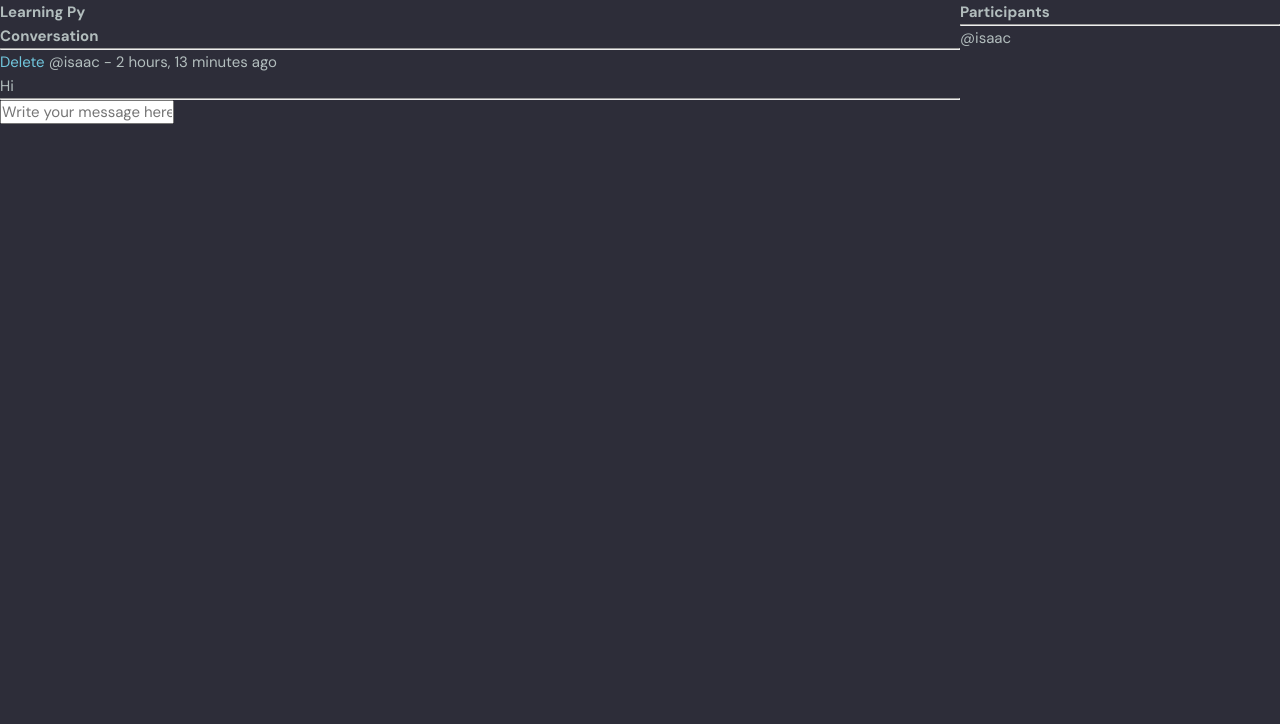
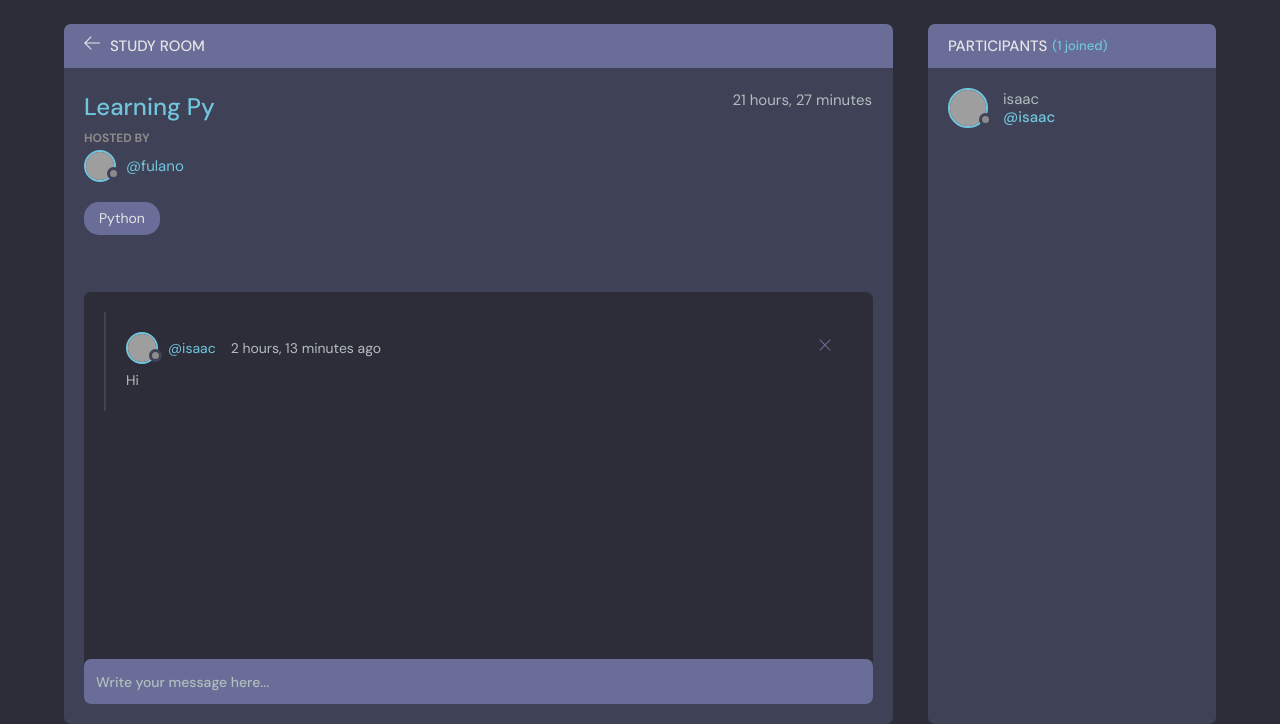
Before and after one commit to IsaacNascimento/StudyBud_Django, a Django app: page /room/7/ in a window 1280 px wide. Shown: the part 76-800 px from the top of the page. Run offline with Django 4.2, Linux system fonts and the light colour scheme; a user stored in the database is signed in; data comes from the database, SQL or seed files in the repository; both versions use the stored data as it was after the commit; grey boxes are pictures that could not be loaded.

Commit message:
Room template. Messages, delete links. NavBar link to profile. Room page ready.

```diff
--- a/studybud/base/templates/base/components/topics_component.html
+++ b/studybud/base/templates/base/components/topics_component.html
@@ -17,7 +17,7 @@
     </li>
 
   </ul>
-  <a class="btn btn--link" href="topics.html">
+  <a class="btn btn--link" href="#">
     More
     <svg version="1.1" xmlns="http://www.w3.org/2000/svg" width="32" height="32" viewBox="0 0 32 32">
       <title>chevron-down</title>
--- a/studybud/base/templates/base/home.html
+++ b/studybud/base/templates/base/home.html
@@ -54,7 +54,6 @@
       </div>
 
       {% include 'base/components/feed_component.html' %}
-
     </div>
     <!-- Room List End -->
 
--- a/studybud/base/templates/base/profile.html
+++ b/studybud/base/templates/base/profile.html
@@ -17,8 +17,8 @@
             </div>
           </div>
           <div class="profile__info">
-            <h3>Dennis Kardasian Ivy</h3>
-            <p>@dennis_ivy</p>
+            <h3>{{user.username}}</h3>
+            <p>@{{user.username}}</p>
             <a href="edit-user.html" class="btn btn--main btn--pill">Edit Profile</a>
           </div>
           <div class="profile__about">
--- a/studybud/base/templates/base/room.html
+++ b/studybud/base/templates/base/room.html
@@ -1,58 +1,148 @@
-{% extends 'index.html' %} {% block content %}
+{% extends 'index.html' %}
 
-<style>
-    .room-container {
-        display: grid;
-        grid-template-columns: 3fr 1fr;
-    }
-</style>
+{% block content %}
+    <main class="profile-page layout layout--2">
+      <div class="container">
+        <!-- Room Start -->
+        <div class="room">
+          <div class="room__top">
+            <div class="room__topLeft">
+              <a href="{% url 'home' %}">
+                <svg version="1.1" xmlns="http://www.w3.org/2000/svg" width="32" height="32" viewBox="0 0 32 32">
+                  <title>arrow-left</title>
+                  <path
+                    d="M13.723 2.286l-13.723 13.714 13.719 13.714 1.616-1.611-10.96-10.96h27.625v-2.286h-27.625l10.965-10.965-1.616-1.607z"
+                  ></path>
+                </svg>
+              </a>
+              <h3>Study Room</h3>
+            </div>
 
-<div class="room-container">
-  <div>
-    <h1>{{room.name}}</h1>
-
-    <p>{{room.description}}</p>
-
-    <div class="comment-wrapper">
-      <h3>Conversation</h3>
-      <hr />
+            {% if room.host == request.user %}
+            <div class="room__topRight">
+              <a href="{% url 'update-room' room.id%}">
+                <svg
+                  enable-background="new 0 0 24 24"
+                  height="32"
+                  viewBox="0 0 24 24"
+                  width="32"
+                  xmlns="http://www.w3.org/2000/svg"
+                >
+                  <title>edit</title>
+                  <g>
+                    <path d="m23.5 22h-15c-.276 0-.5-.224-.5-.5s.224-.5.5-.5h15c.276 0 .5.224.5.5s-.224.5-.5.5z" />
+                  </g>
+                  <g>
+                    <g>
+                      <path
+                        d="m2.5 22c-.131 0-.259-.052-.354-.146-.123-.123-.173-.3-.133-.468l1.09-4.625c.021-.09.067-.173.133-.239l14.143-14.143c.565-.566 1.554-.566 2.121 0l2.121 2.121c.283.283.439.66.439 1.061s-.156.778-.439 1.061l-14.142 14.141c-.065.066-.148.112-.239.133l-4.625 1.09c-.038.01-.077.014-.115.014zm1.544-4.873-.872 3.7 3.7-.872 14.042-14.041c.095-.095.146-.22.146-.354 0-.133-.052-.259-.146-.354l-2.121-2.121c-.19-.189-.518-.189-.707 0zm3.081 3.283h.01z"
+                      />
+                    </g>
+                    <g>
+                      <path
+                        d="m17.889 10.146c-.128 0-.256-.049-.354-.146l-3.535-3.536c-.195-.195-.195-.512 0-.707s.512-.195.707 0l3.536 3.536c.195.195.195.512 0 .707-.098.098-.226.146-.354.146z"
+                      />
+                    </g>
+                  </g>
+                </svg>
+              </a>
+              <a href="{% url 'delete-room' room.id%}">
+                <svg version="1.1" xmlns="http://www.w3.org/2000/svg" width="32" height="32" viewBox="0 0 32 32">
+                  <title>remove</title>
+                  <path
+                    d="M27.314 6.019l-1.333-1.333-9.98 9.981-9.981-9.981-1.333 1.333 9.981 9.981-9.981 9.98 1.333 1.333 9.981-9.98 9.98 9.98 1.333-1.333-9.98-9.98 9.98-9.981z"
+                  ></path>
+                </svg>
+              </a>
+            </div>
+            {% endif %}
+          </div>
+          <div class="room__box scroll">
+            <div class="room__header scroll">
+              <div class="room__info">
+                <h3>{{room.name}}</h3>
+                <span>{{room.created|timesince}}</span>
+              </div>
+              <div class="room__hosted">
+                <p>Hosted By</p>
+                <a href="{% url 'user-profile' room.host.id %}" class="room__author">
+                  <div class="avatar avatar--small">
+                    <img src="https://randomuser.me/api/portraits/men/37.jpg" />
+                  </div>
+                  <span>@{{room.host.username}}</span>
+                </a>
+              </div>
+              <!-- <div class="room__details">
+                Lorem ipsum dolor sit, amet consectetur adipisicing elit. Quasi, tenetur laudantium? Dicta repellendus
+                rerum consectetur, voluptatem repudiandae eum ea porro cupiditate provident nulla, deserunt, ab ipsum
+                corporis laboriosam deleniti molestias?
+              </div> -->
+              <span class="room__topics">{{room.topic}}</span>
+            </div>
+            <div class="room__conversation">
+              <div class="threads scroll">
 
                 {% for message in room_messages %}
-      <div>
+                <div class="thread">
+                  <div class="thread__top">
+                    <div class="thread__author">
+                      <a href="{% url 'user-profile' message.user.id %}" class="thread__authorInfo">
+                        <div class="avatar avatar--small">
+                          <img src="https://randomuser.me/api/portraits/men/37.jpg" />
+                        </div>
+                        <span>@{{message.user}}</span>
+                      </a>
+                      <span class="thread__date">{{message.created|timesince}} ago</span>
+                    </div>
+
                     {% if request.user == message.user %}
-        <a href="{% url 'delete-message' message.id%}">Delete</a>
-        {% endif %}
-        <small>@{{message.user}} - {{message.created|timesince}} ago</small>
-        <p>{{message.body}}</p>
-        <hr />
+                    <a href="{% url 'delete-message' message.id %}">
+                      <div class="thread__delete">
+                        <svg version="1.1" xmlns="http://www.w3.org/2000/svg" width="32" height="32" viewBox="0 0 32 32">
+                          <title>remove</title>
+                          <path
+                          d="M27.314 6.019l-1.333-1.333-9.98 9.981-9.981-9.981-1.333 1.333 9.981 9.981-9.981 9.98 1.333 1.333 9.981-9.98 9.98 9.98 1.333-1.333-9.98-9.98 9.98-9.981z"
+                          ></path>
+                        </svg>
                       </div>
-      {% endfor %}
-    </div>
-    {% if request.user.is_authenticated %}
-    <div class="comment-form">
-      <form method="POST" action="">
-        {% csrf_token %}
-        <input
-          type="text"
-          name="body"
-          placeholder="Write your message here..."
-        />
-      </form>
-    </div>
+                    </a>
                       {% endif %}
 
                   </div>
-
-  <div>
-    <h3>Participants</h3>
-    <hr>
-    {% for user in participants %}
-      <div>
-        <p>@{{user.username}}</p>
+                  <div class="thread__details">
+                  {{message.body}}
+                  </div>
                 </div>
                 {% endfor %}
-  </div>
-
 
               </div>
+            </div>
+          </div>
+          <div class="room__message">
+            <form action="#"><input name="" placeholder="Write your message here..." /></form>
+          </div>
+        </div>
+        <!-- Room End -->
+
+        <!--   Start -->
+        <div class="participants">
+          <h3 class="participants__top">Participants <span>({{participants.count}} joined)</span></h3>
+          <div class="participants__list scroll">
+            {% for user in participants %}
+            <a href="{% url 'user-profile' user.id %}" class="participant">
+              <div class="avatar avatar--medium">
+                <img src="https://randomuser.me/api/portraits/men/37.jpg" />
+              </div>
+              <p>
+                {{user.username}}
+                <span>@{{user.username}}</span>
+              </p>
+            {% endfor %}
+            </a>
+          </div>
+        </div>
+        <!--  End -->
+      </div>
+    </main>
+    <script src="script.js"></script>
 {% endblock content %}
--- a/studybud/templates/navbar.html
+++ b/studybud/templates/navbar.html
@@ -28,7 +28,7 @@
       {% if request.user.is_authenticated %}
 
       <div class="header__user">
-        <a href="profile.html">
+        <a href="{% url 'user-profile' user.id %}">
           <div class="avatar avatar--medium active">
             <img src="https://randomuser.me/api/portraits/men/37.jpg" />
           </div>
```
Also changed, not shown: studybud/base/templates/base/room_old.html (added, +58 -0 lines), studybud/db.sqlite3. Lines whose indentation alone changed are shown as unchanged.
